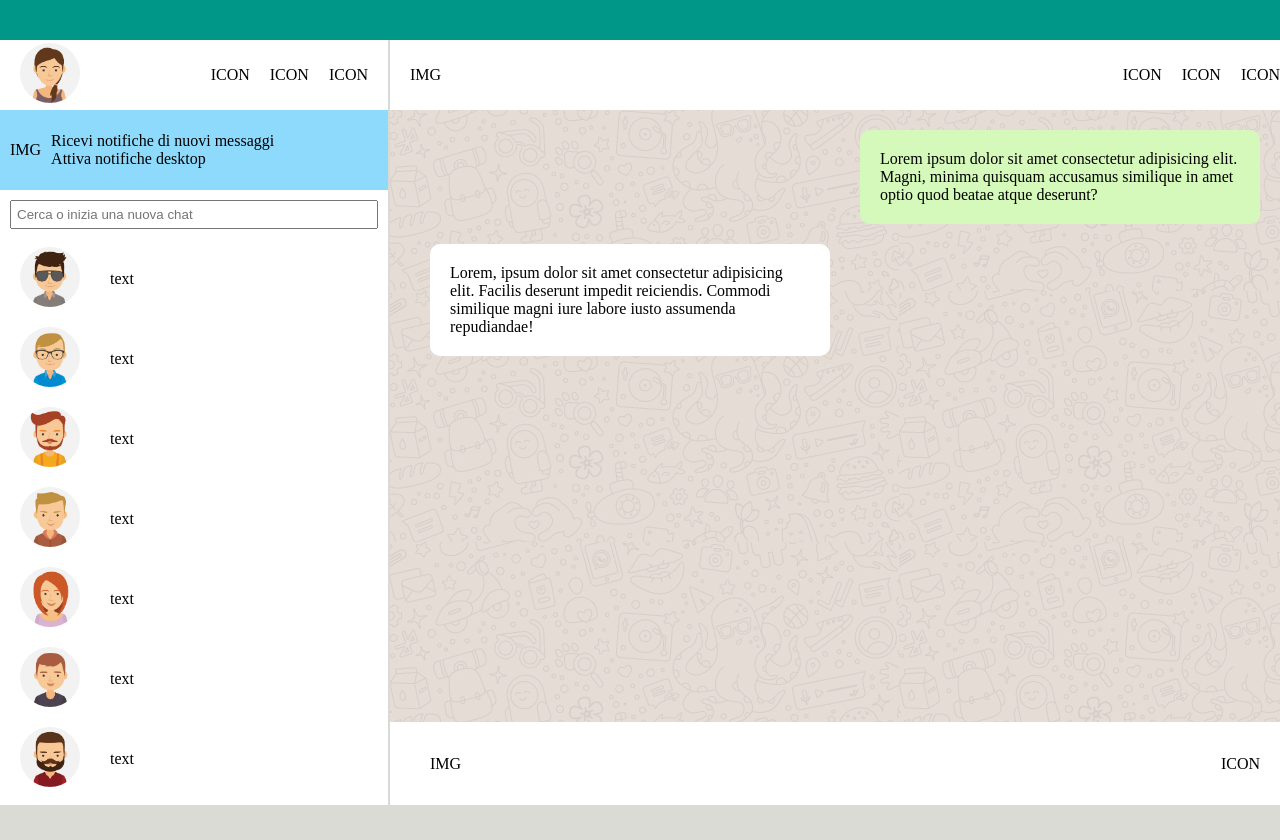
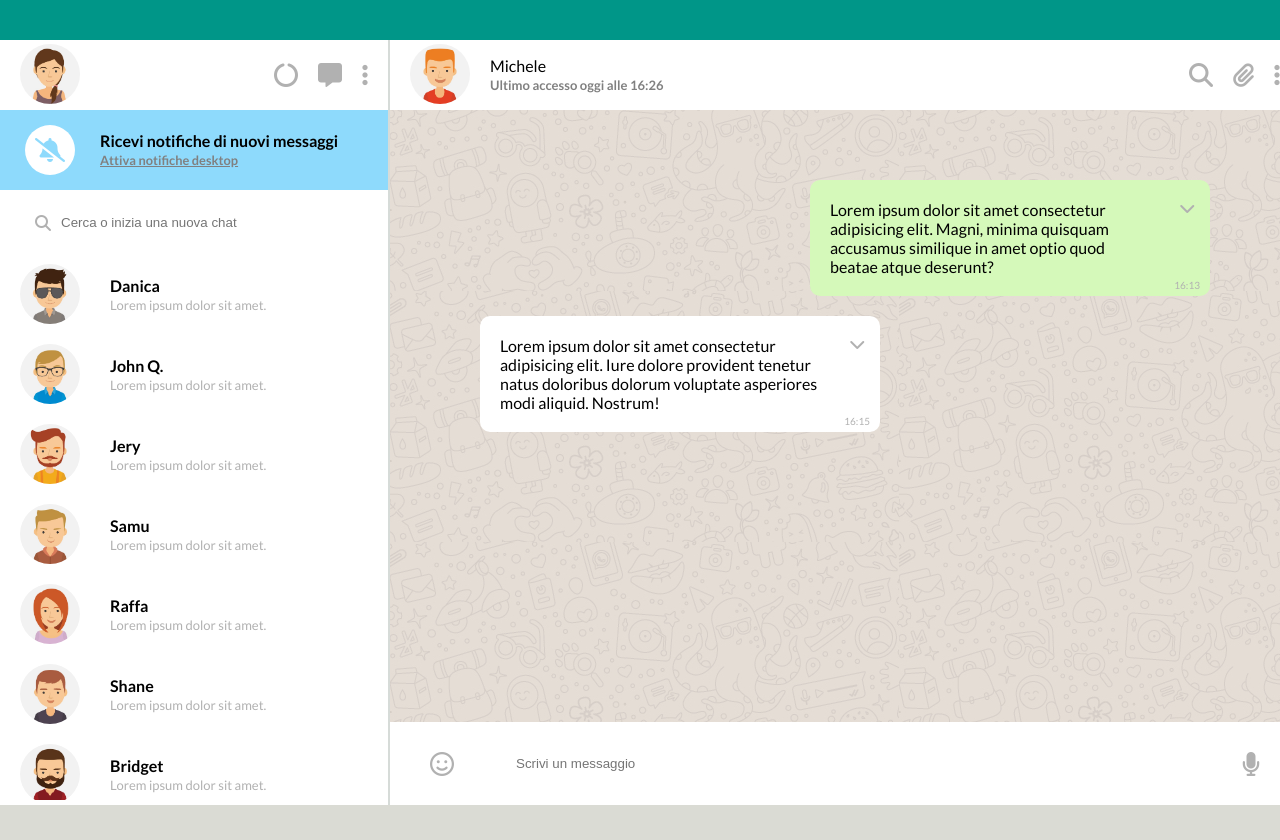
Before and after one commit to Jomar-Navarro/html-css-boolzapp, a plain HTML site: page index.html in a window 1280 px wide. Drawn offline with Linux system fonts and the light colour scheme.

Commit message:
[add] adjustment

```diff
--- a/assets/styles/style.css
+++ b/assets/styles/style.css
@@ -1,7 +1,8 @@
 :root{
   --lightgreen: #d5f9ba;
-  --grigetto: #d6dbd8;
+  --lightgrey: #d6dbd8;
   --celeste: #8edafc;
+  --grigetto: #b1b1b1;
 }
 
 *{
@@ -11,6 +12,7 @@
 }
 
 body{
+  font-family: 'Lato', sans-serif;
   width: 100%;
   min-height: 100vh;
   background: linear-gradient(
@@ -40,6 +42,18 @@ body{
   display: flex;
 }
 
+.align-center{
+  align-items: center;
+}
+
+.s-between{
+  justify-content: space-between;
+}
+
+.justify-center{
+  justify-content: center;
+}
+
 
 /************************
         /UTILITIES
@@ -64,8 +78,6 @@ body{
 }
 
 .user{
-  justify-content: space-between;
-  align-items: center;
   height: 70px;
   padding: 0 10px;
   background-color: white;
@@ -75,31 +87,53 @@ body{
   padding: 0 10px;
 }
 
-.user .icons div{
+.user .icons i{
   padding: 0 10px;
+  font-size: 1.5rem;
+  color: var(--grigetto);
 }
 
 .notifications{
   background-color: var(--celeste);
-  align-items: center;
   height: 80px;
 }
 
 .notifications .bell{
-  padding: 0 10px;
+  width: 50px;
+  height: 50px;
+  font-size: 1.5rem;
+  background-color: white;
+  color: var(--celeste);
+  border-radius: 50%;
+  margin: 0 25px;
 }
 
-.search{
-  padding: 10px;
+.notifications .text p:first-child{
+  font-weight: 600;
+  font-size: 1rem;
+}
+
+.notifications .text p:nth-child(2){
+  font-size: 0.8rem;
+  line-height: 20px;
+  font-weight: 600;
+  color: grey;
+  text-decoration: underline;
+}
+
+.search div{
+  margin: 15px 35px;
+  color: var(--grigetto);
 }
 
 .search input{
   width: 100%;
-  padding: 5px;
+  padding: 10px;
+  border: none;
 }
 
 .convo{
-  max-height: 565px;
+  max-height: 545px;
   overflow-y: scroll;
 }
 
@@ -110,13 +144,33 @@ body{
 }
 
 .chat{
-  align-items: center;
   height: 80px;
   padding: 0 20px;
 }
 
 .chat .text{
   padding: 0 30px;
+}
+
+.text p:first-child{
+  font-weight: 700;
+}
+
+.text p:nth-child(2){
+  font-size: small;
+  color: var(--grigetto);
+  line-height: 20px;
+}
+
+.text-chat{
+  padding-left: 20px;
+}
+
+.text-chat p:nth-child(2){
+  color: grey;
+  font-size: small;
+  font-weight: 700;
+  line-height: 20px;
 }
 
 .window-chat{
@@ -126,18 +180,39 @@ body{
 }
 
 .window-chat .chat{
-  margin: 20px;
+  margin: 70px;
 }
 
 .sent{
   flex-direction: row-reverse;
 }
 
+.you, .read{
+  width: 400px;
+  border-radius: 10px;
+}
+
 .you{
   background-color: #d5f9ba;
-  padding: 20px;
-  width: 400px;
-  border-radius: 10px;
+}
+
+.you p:first-child, .read p:first-child{
+  padding: 20px 20px;
+}
+
+.you i, .read i{
+  color: var(--grigetto);
+}
+
+.you p:nth-child(2), .read p:nth-child(2){
+  flex-direction: column;
+  justify-content: space-between;
+  padding: 20px 10px 5px 0;
+}
+
+.you p:nth-child(2) span, .read p:nth-child(2) span{
+  font-size: 10px;
+  color: var(--grigetto);
 }
 
 .him-her{
@@ -146,17 +221,23 @@ body{
 
 .read{
   background-color: white;
-  padding: 20px;
-  width: 400px;
-  border-radius: 10px;
 }
 
 .board{
   background-color: white;
-  justify-content: space-between;
-  align-items: center;
   padding: 0 40px;
   height: 10.9%;
+}
+
+.board i{
+  font-size: 1.5rem;
+  color: var(--grigetto);
+}
+
+.board input{
+  width: 80%;
+  border: none;
+  padding: 20px 0;
 }
 
 /************************
@@ -185,7 +266,6 @@ body{
   .search, .text{
     display: none;
   }
-
 }
 
 @media screen and (max-width: 542px){
@@ -202,7 +282,6 @@ body{
   }
 
   .you, .read{
-    padding: 20px;
     width: 250px;
     border-radius: 10px;
   }
--- a/index.html
+++ b/index.html
@@ -3,6 +3,9 @@
 <head>
   <meta charset="UTF-8">
   <meta name="viewport" content="width=device-width, initial-scale=1.0">
+  <link rel="preconnect" href="https://fonts.googleapis.com">
+  <link rel="preconnect" href="https://fonts.gstatic.com" crossorigin>
+  <link href="https://fonts.googleapis.com/css2?family=Lato:wght@400;700&display=swap" rel="stylesheet">
   <link rel='stylesheet' href='https://cdnjs.cloudflare.com/ajax/libs/font-awesome/6.5.1/css/all.css' integrity='sha512-tx5+1LWHez1QiaXlAyDwzdBTfDjX07GMapQoFTS74wkcPMsI3So0KYmFe6EHZjI8+eSG0ljBlAQc3PQ5BTaZtQ==' crossorigin='anonymous'/>
   <link rel="stylesheet" href="assets/styles/style.css">
   <title>BOOLZAP</title>
@@ -16,22 +19,24 @@
         <div class="col">
           <div>
             <!-- user -->
-            <div class="user d-flex">
+            <div class="user d-flex s-between align-center">
               <div class="avatar">
                 <img src="assets/img/avatar_io.jpg" alt="avatar_io">
               </div>
 
               <div class="icons d-flex">
-                <div>ICON</div>
-                <div>ICON</div>
-                <div>ICON</div>
+                <div><i class="fa-solid fa-circle-notch"></i></div>
+                <div><i class="fa-solid fa-message"></i></div>
+                <div><i class="fa-solid fa-ellipsis-vertical"></i></div>
               </div>
             </div>
             <!-- /user -->
 
             <!-- notifiche -->
-            <div class="notifications d-flex">
-              <div class="bell">IMG</div>
+            <div class="notifications d-flex align-center">
+              <div class="bell d-flex align-center justify-center">
+                <i class="fa-solid fa-bell-slash"></i>
+              </div>
               <div class="text">
                 <p>Ricevi notifiche di nuovi messaggi</p>
                 <p>Attiva notifiche desktop</p>
@@ -41,92 +46,126 @@
 
             <!-- cerca o inizia -->
             <div class="search ">
-              <input type="text" placeholder="Cerca o inizia una nuova chat">
+              <div class="d-flex align-center">
+                <i class="fa-solid fa-magnifying-glass"></i>
+                <input type="text" placeholder="Cerca o inizia una nuova chat">
+              </div>
             </div>
             <!-- /cerca o inizia -->
           </div>
 
             <div class="convo">
-              <div class="chat d-flex">
-              <div class="avatar">
-                <img src="assets/img/avatar_2.jpg" alt="avatar_2">
-              </div>
-              <div class="text">text</div>
+              <div class="chat d-flex align-center">
+                <div class="avatar align-center">
+                  <img src="assets/img/avatar_2.jpg" alt="avatar_2">
+                </div>
+                <div class="text">
+                  <p>Danica</p>
+                  <p>Lorem ipsum dolor sit amet.</p>
+                </div>
               </div>
 
-              <div class="chat d-flex">
-              <div class="avatar">
-                <img src="assets/img/avatar_3.jpg" alt="avatar_3">
-              </div>
-              <div class="text">text</div>
+              <div class="chat d-flex align-center">
+                <div class="avatar align-center">
+                  <img src="assets/img/avatar_3.jpg" alt="avatar_3">
+                </div>
+                <div class="text">
+                  <p>John Q.</p>
+                  <p>Lorem ipsum dolor sit amet.</p>
+                </div>
               </div>
 
-              <div class="chat d-flex">
-              <div class="avatar">
-                <img src="assets/img/avatar_4.jpg" alt="avatar_4">
-              </div>
-              <div class="text">text</div>
+              <div class="chat d-flex align-center">
+                <div class="avatar align-center">
+                  <img src="assets/img/avatar_4.jpg" alt="avatar_4">
+                </div>
+                <div class="text">
+                  <p>Jery</p>
+                  <p>Lorem ipsum dolor sit amet.</p>
+                </div>
               </div>
 
-              <div class="chat d-flex">
-              <div class="avatar">
-                <img src="assets/img/avatar_5.jpg" alt="avatar_5">
-              </div>
-              <div class="text">text</div>
+              <div class="chat d-flex align-center">
+                <div class="avatar align-center">
+                  <img src="assets/img/avatar_5.jpg" alt="avatar_5">
+                </div>
+                <div class="text">
+                  <p>Samu</p>
+                  <p>Lorem ipsum dolor sit amet.</p>
+                </div>
               </div>
 
-              <div class="chat d-flex">
-              <div class="avatar">
-                <img src="assets/img/avatar_6.jpg" alt="avatar_6">
-              </div>
-              <div class="text">text</div>
+              <div class="chat d-flex align-center">
+                <div class="avatar align-center">
+                  <img src="assets/img/avatar_6.jpg" alt="avatar_6">
+                </div>
+                <div class="text">
+                  <p>Raffa</p>
+                  <p>Lorem ipsum dolor sit amet.</p>
+                </div>
               </div>
 
-              <div class="chat d-flex">
-              <div class="avatar">
-                <img src="assets/img/avatar_7.jpg" alt="avatar_7">
-              </div>
-              <div class="text">text</div>
+              <div class="chat d-flex align-center">
+                <div class="avatar align-center">
+                  <img src="assets/img/avatar_7.jpg" alt="avatar_7">
+                </div>
+                <div class="text">
+                  <p>Shane</p>
+                  <p>Lorem ipsum dolor sit amet.</p>
+                </div>
               </div>
 
-              <div class="chat d-flex">
-              <div class="avatar">
-                <img src="assets/img/avatar_8.jpg" alt="avatar_8">
-              </div>
-              <div class="text">text</div>
+              <div class="chat d-flex align-center">
+                <div class="avatar align-center">
+                  <img src="assets/img/avatar_8.jpg" alt="avatar_8">
+                </div>
+                <div class="text">
+                  <p>Bridget</p>
+                  <p>Lorem ipsum dolor sit amet.</p>
+                </div>
               </div>
 
-              <div class="chat d-flex">
-              <div class="avatar">
-                <img src="assets/img/avatar_1.jpg" alt="avatar_1">
-              </div>
-              <div class="text">text</div>
+              <div class="chat d-flex align-center">
+                <div class="avatar align-center">
+                  <img src="assets/img/avatar_1.jpg" alt="avatar_1">
+                </div>
+                <div class="text">
+                  <p>Rommel</p>
+                  <p>Lorem ipsum dolor sit amet.</p>
+                </div>
               </div>
 
-              <div class="chat d-flex">
-              <div class="avatar">
-                <img src="assets/img/avatar_2.jpg" alt="avatar_2">
-              </div>
-              <div class="text">text</div>
+              <div class="chat d-flex align-center">
+                <div class="avatar align-center">
+                  <img src="assets/img/avatar_2.jpg" alt="avatar_2">
+                </div>
+                <div class="text">
+                  <p>MJ</p>
+                  <p>Lorem ipsum dolor sit amet.</p>
+                </div>
               </div>
           </div>
-
         </div>
         <!-- /colonna sinistra -->
 
-
-
         <div class="col">
           <!-- user -->
-          <div class="user d-flex">
-            <div class="avatar">
-              <div>IMG</div>
+          <div class="user d-flex s-between align-center">
+            <div class="avatar d-flex align-center">
+              <div>
+                <img src="assets/img/avatar_1.jpg" alt="avatar_1">
+              </div>
+
+              <div class="text-chat">
+                <p>Michele</p>
+                <p>Ultimo accesso oggi alle 16:26</p>
+              </div>
             </div>
 
             <div class="icons d-flex">
-              <div>ICON</div>
-              <div>ICON</div>
-              <div>ICON</div>
+              <div><i class="fa-solid fa-magnifying-glass"></i></div>
+              <div><i class="fa-solid fa-paperclip"></i></div>
+              <div><i class="fa-solid fa-ellipsis-vertical"></i></div>
             </div>
           </div>
           <!-- /user -->
@@ -135,26 +174,35 @@
 
             <div class="sent d-flex">
               <div class="you d-flex">
-                <p>Lorem ipsum dolor sit amet consectetur adipisicing elit. Magni, minima quisquam accusamus similique in amet optio quod beatae atque deserunt?</p>
+                <p>
+                  Lorem ipsum dolor sit amet consectetur adipisicing elit. Magni, minima quisquam accusamus similique in amet optio quod beatae atque deserunt?
+                </p>
+                <p class="d-flex s-between align-center">
+                  <i class="fa-solid fa-chevron-down"></i>
+                  <span>16:13</span>
+                </p>
               </div>
             </div>
 
             <div class="him-her">
               <div class="read d-flex">
-                <p>Lorem, ipsum dolor sit amet consectetur adipisicing elit. Facilis deserunt impedit reiciendis. Commodi similique magni iure labore iusto assumenda repudiandae!</p>
+                <p>
+                  Lorem ipsum dolor sit amet consectetur adipisicing elit. Iure dolore provident tenetur natus doloribus dolorum voluptate asperiores modi aliquid. Nostrum!
+                </p>
+                <p class="d-flex s-between align-center">
+                  <i class="fa-solid fa-chevron-down"></i>
+                  <span>16:15</span>
+                </p>
               </div>
             </div>
 
           </div>
         </div>
 
-        <div class="board d-flex">
-          <div class="smile">
-            <div>IMG</div>
-          </div>
-          <div class="mic d-flex">
-            <div>ICON</div>
-          </div>
+        <div class="board d-flex align-center s-between">
+            <div><i class="fa-regular fa-face-smile"></i></div>
+            <input type="text" placeholder="Scrivi un messaggio">
+            <div><i class="fa-solid fa-microphone"></i></div>
         </div>
 
         </div>
```
